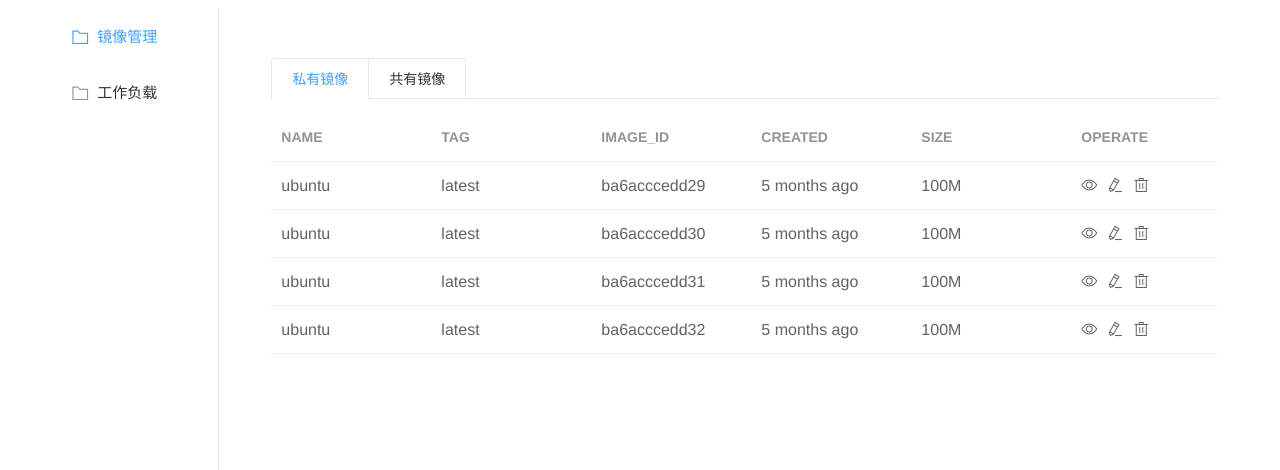
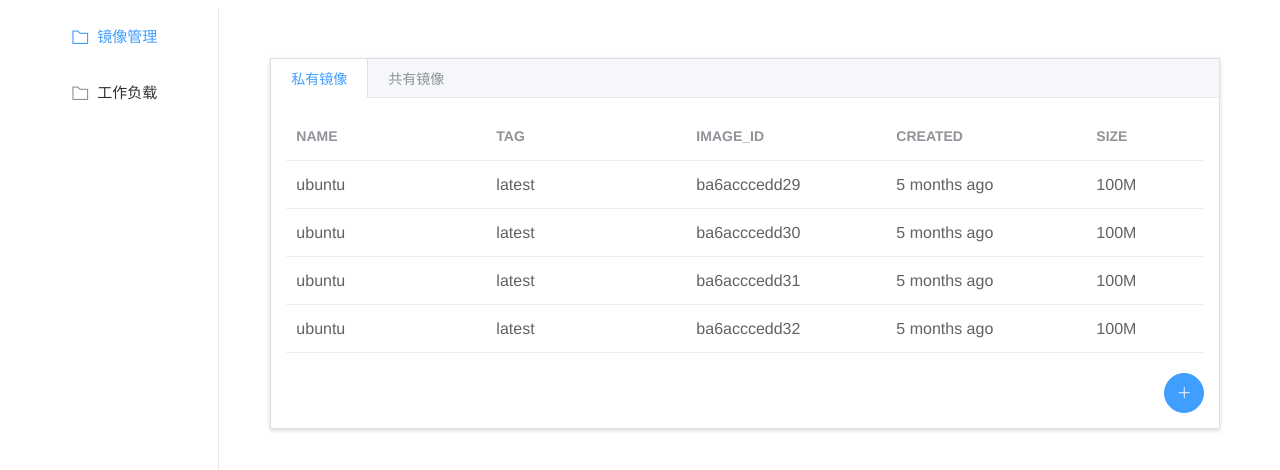
Before and after one commit to qwerame/paas-platform, a Vue app: page /#/ in a window 1280 px wide. Shown: the top 470 px of the page. Built offline with nearby package versions, Linux system fonts and the light colour scheme.

Commit message:
镜像页面UI

```diff
--- a/src/components/imageComp.vue
+++ b/src/components/imageComp.vue
@@ -1,41 +1,41 @@
 <template>
   <div>
-      <el-tabs type="card" style="width: 90%; margin: 50px auto;">
-        <el-tab-pane label="私有镜像">
+      <el-tabs type="border-card" style="width: 90%; margin: 50px auto;">
+        <el-tab-pane label="私有镜像" style="position: relative">
           <el-table
               :data="tableData"
-              style="width: 100%">
+              style="width: 100%; margin-bottom: 60px;">
             <el-table-column
                 label="NAME"
-                width="160">
+                width="200">
               <template slot-scope="scope">
                 <span>{{ scope.row.name }}</span>
               </template>
             </el-table-column>
             <el-table-column
                 label="TAG"
-                width="160">
+                width="200">
               <template slot-scope="scope">
                 <span>{{ scope.row.tag }}</span>
               </template>
             </el-table-column>
             <el-table-column
                 label="IMAGE_ID"
-                width="160">
+                width="200">
               <template slot-scope="scope">
                 <span>{{ scope.row.image_id }}</span>
               </template>
             </el-table-column>
             <el-table-column
                 label="CREATED"
-                width="160">
+                width="200">
               <template slot-scope="scope">
                 <span >{{ scope.row.createdTime }}</span>
               </template>
             </el-table-column>
             <el-table-column
                 label="SIZE"
-                width="160">
+                width="200">
               <template slot-scope="scope">
                 <span>{{ scope.row.size }}</span>
               </template>
@@ -53,7 +53,9 @@
               </template>
             </el-table-column>
           </el-table>
-          <el-button circle type="primary" icon="el-icon-plus" @click="handleNew()" style="margin-left: 1050px"></el-button>
+          <el-button circle type="primary" icon="el-icon-plus" @click="handleNew()" id="add-icon" >
+<!--                     style="margin-left: 1050px"-->
+          </el-button>
         </el-tab-pane>
         <el-tab-pane label="共有镜像">
           <el-table
@@ -61,14 +63,14 @@
               style="width: 100%">
             <el-table-column
                 label="NAME"
-                width="160">
+                width="200">
               <template slot-scope="scope">
                 <span>{{ scope.row.name }}</span>
               </template>
             </el-table-column>
             <el-table-column
                 label="TAG"
-                width="160">
+                width="200">
               <template slot-scope="scope">
                 <span>{{ scope.row.tag }}</span>
               </template>
@@ -82,19 +84,19 @@
             </el-table-column>
             <el-table-column
                 label="CREATED"
-                width="160">
+                width="200">
               <template slot-scope="scope">
                 <span >{{ scope.row.createdTime }}</span>
               </template>
             </el-table-column>
             <el-table-column
                 label="SIZE"
-                width="160">
+                width="200">
               <template slot-scope="scope">
                 <span>{{ scope.row.size }}</span>
               </template>
             </el-table-column>
-            <el-table-column label="VIEW" width="100">
+            <el-table-column label="VIEW" width="200">
               <template slot-scope="scope">
                 <i class="el-icon-view icon-container" @click="handleView(scope.$index, scope.row)"></i>
               </template>
@@ -150,7 +152,7 @@
       <div style="margin-top: -30px">
         <p v-for="(value,key) in viewItem" :key='key'>{{key}}:{{value}}</p>
       </div>
-      <el-button @click="dialogViewVisible = false" style="margin-left: 650px">返 回</el-button>
+
     </el-dialog>
 
     <el-dialog  title="修改镜像" :visible.sync="dialogEditVisible" max-width="960px">
@@ -340,5 +342,9 @@ export default {
 </script>
 
 <style scoped>
-
+#add-icon{
+  position: absolute;
+  bottom: -60px;
+  right: 0px;
+}
 </style>
```
